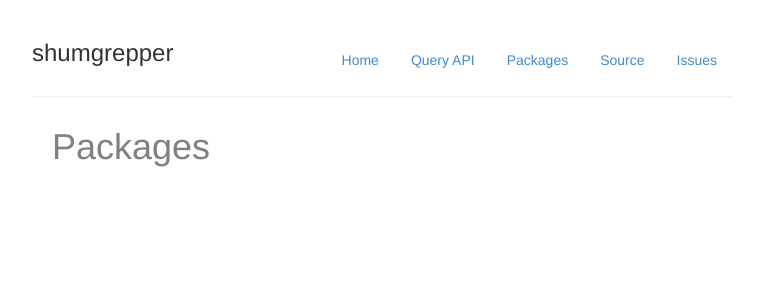
After one commit to fedora-infra/shumgrepper, a Flask app: template shumgrepper/templates/list_all_packages.html in a window 1280 px wide. The commit adds this page. Shown: the top 300 px of the page, without its empty margins (258-1021 px from the left). Run offline with Flask 2, Linux system fonts and the light colour scheme; the template is opened without the code that fills it, so the values that code supplies are empty; parts of the project's set-up code (start-up, migrations or seed data) failed here and were passed over; some libraries are stand-ins or nearby versions.

Commit message:
list all packages. few fixes

```diff
--- a/shumgrepper/__init__.py
+++ b/shumgrepper/__init__.py
@@ -113,14 +113,14 @@ def home():
 
 # list the names of packages
 @app.route('/packages')
-def packages():
-    packages = sm.File.packages(session)
+def list_all_packages():
+    packages = sm.File.get_all_packages(session)
     package_list = []
     for  package in packages:
         package_list.append(package[0])
 
     return flask.render_template(
-        'packages.html',
+        'list_all_packages.html',
         packages = package_list
     )
 
--- a/shumgrepper/templates/base.html
+++ b/shumgrepper/templates/base.html
@@ -26,7 +26,7 @@
         <ul class="nav nav-pills pull-right">
           <li><a href="{{ url_for('home') }}">Home</a></li>
           <li><a href="{{ url_for('query_api') }}">Query API</a></li>
-          <li><a href="{{ url_for('packages') }}">Packages</a></li>
+          <li><a href="{{ url_for('list_all_packages') }}">Packages</a></li>
           <li><a href="https://github.com/fedora-infra/shumgrepper">Source</a></li>
           <li><a href="https://github.com/fedora-infra/shumgrepper/issues">Issues</a></li>
         </ul>
--- /dev/null
+++ b/shumgrepper/templates/list_all_packages.html
@@ -0,0 +1,21 @@
+{% extends "base.html" %}
+
+{% block content %}
+    <style type="text/css">
+        .header {
+            color: #808080;
+            padding-left: 20px;
+        }
+    </style>
+
+    <div class="header">
+      <h1> Packages </h1>
+    </div>
+    <ul>
+      {% for package in packages %}
+        <li>
+            <a href="{{ url_for('package_filenames', package=package) }}">{{package}}</a>
+        </li>
+      {% endfor %}
+    </ul>
+{% endblock %}
```
